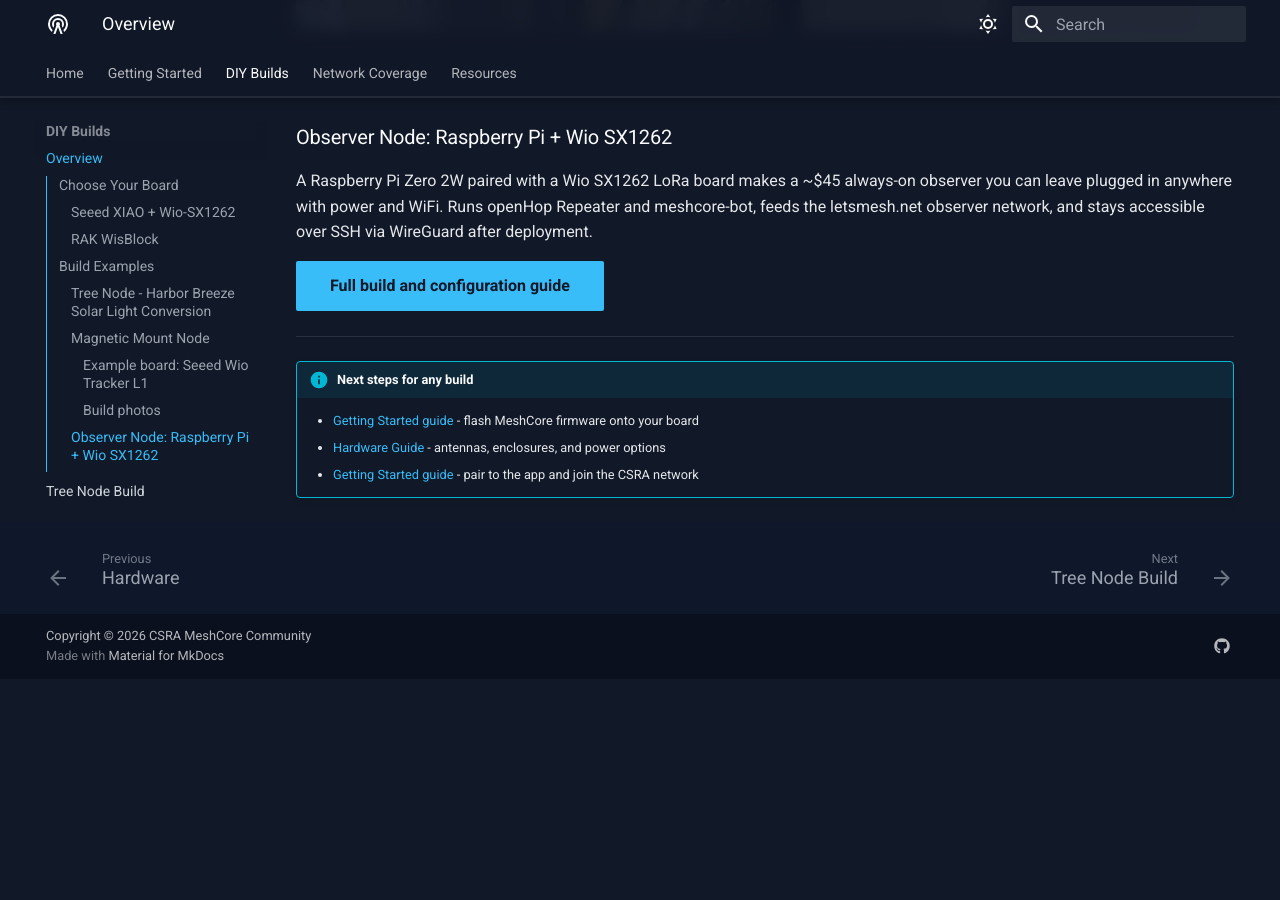
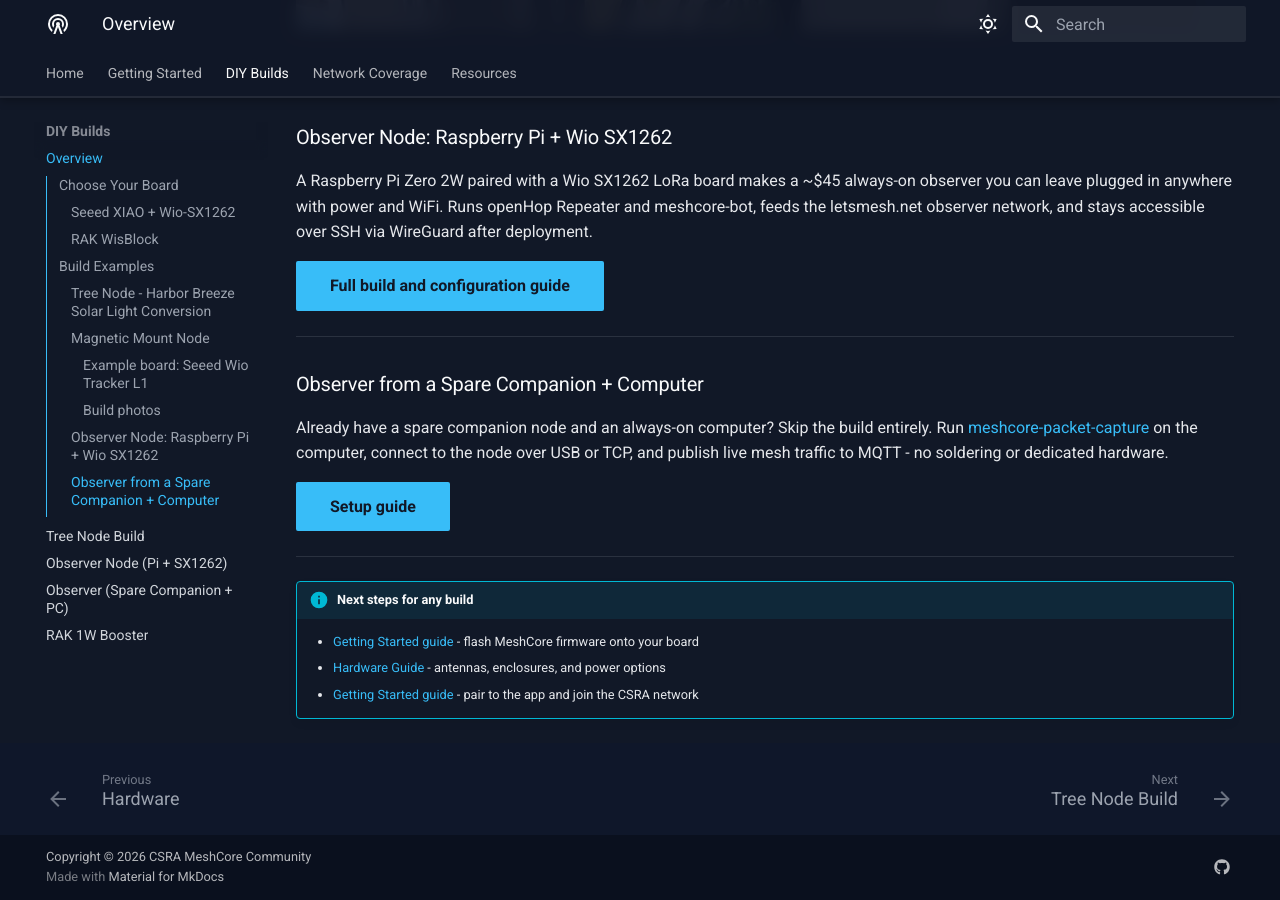
Before and after one commit to copelaje/csrameshcore, an MkDocs documentation site: the page built from docs/diy-builds.md, in a window 1280 px wide and 900 px high, scrolled down 6602 px. Built offline with MkDocs 1.6.1 and Material for MkDocs 9.7.7, drawn with Linux system fonts in a browser that asks for light colours; before the commit the page ends 7281 px from its top, so only the background shows below that.

Commit message:
added companion observer page

```diff
--- a/docs/diy-builds.md
+++ b/docs/diy-builds.md
@@ -117,6 +117,14 @@
 
 ---
 
+### Observer from a Spare Companion + Computer
+
+Already have a spare companion node and an always-on computer? Skip the build entirely. Run [meshcore-packet-capture](https://github.com/agessaman/meshcore-packet-capture) on the computer, connect to the node over USB or TCP, and publish live mesh traffic to MQTT - no soldering or dedicated hardware.
+
+[Setup guide](diy-observer-companion.md){ .md-button .md-button--primary }
+
+---
+
 !!! info "Next steps for any build"
     - [Getting Started guide](getting-started.md#step-2-flash-meshcore-firmware) - flash MeshCore firmware onto your board
     - [Hardware Guide](hardware.md) - antennas, enclosures, and power options
--- a/mkdocs.yml
+++ b/mkdocs.yml
@@ -46,6 +46,7 @@
       - Overview: diy-builds.md
       - Tree Node Build: diy-tree-node.md
       - Observer Node (Pi + SX1262): diy-rpi-observer.md
+      - Observer (Spare Companion + PC): diy-observer-companion.md
       - RAK 1W Booster: diy-rak1watt.md
   - Network Coverage: network.md
   - Resources: resources.md
```
